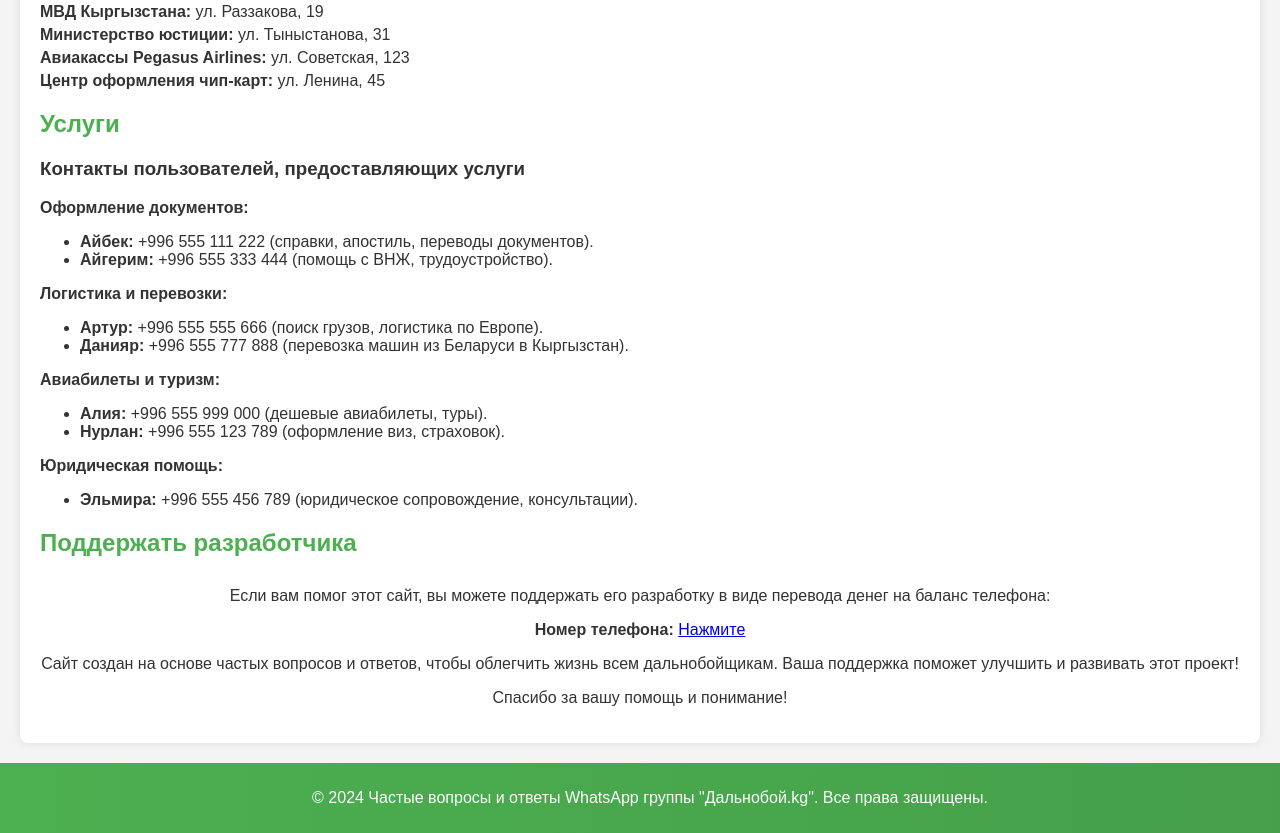
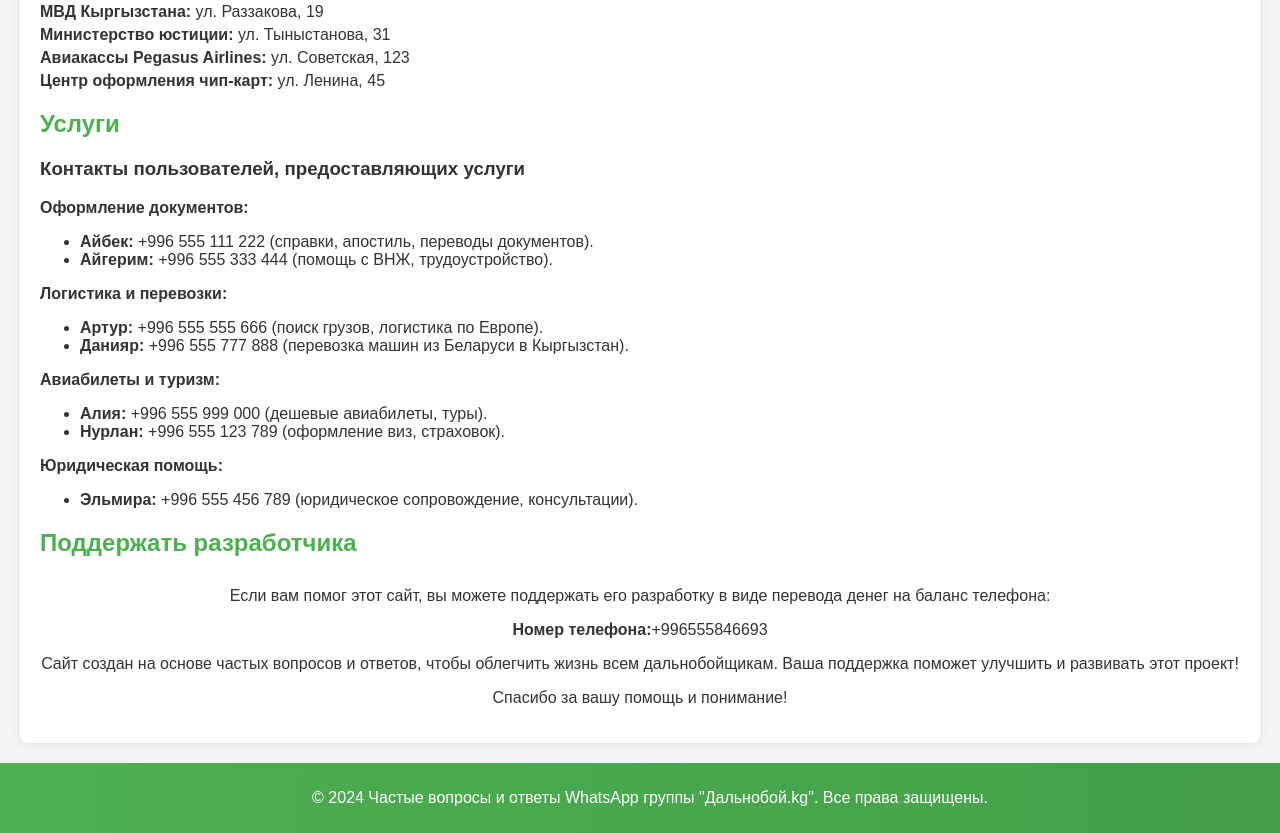
Before and after one commit to KadyrovKadyrov/Dalnoboykg.io, a plain HTML site: page index.html in a window 1280 px wide. Shown: the part 1767-2600 px from the top of the page. Drawn offline with Linux system fonts and the light colour scheme.

Commit message:
Update index.html

```diff
--- a/index.html
+++ b/index.html
@@ -278,7 +278,7 @@
             <h2>Поддержать разработчика</h2>
             <div class="donate">
                 <p>Если вам помог этот сайт, вы можете поддержать его разработку в виде перевода денег на баланс телефона:</p>
-                <p><strong>Номер телефона:</strong> <a href="+996 555 846 693">Нажмите</a></p>
+                <p><strong>Номер телефона:</strong>+996555846693</p>
                 <p>Сайт создан на основе частых вопросов и ответов, чтобы облегчить жизнь всем дальнобойщикам. Ваша поддержка поможет улучшить и развивать этот проект!</p>
                 <p>Спасибо за вашу помощь и понимание!</p>
             </div>
```
